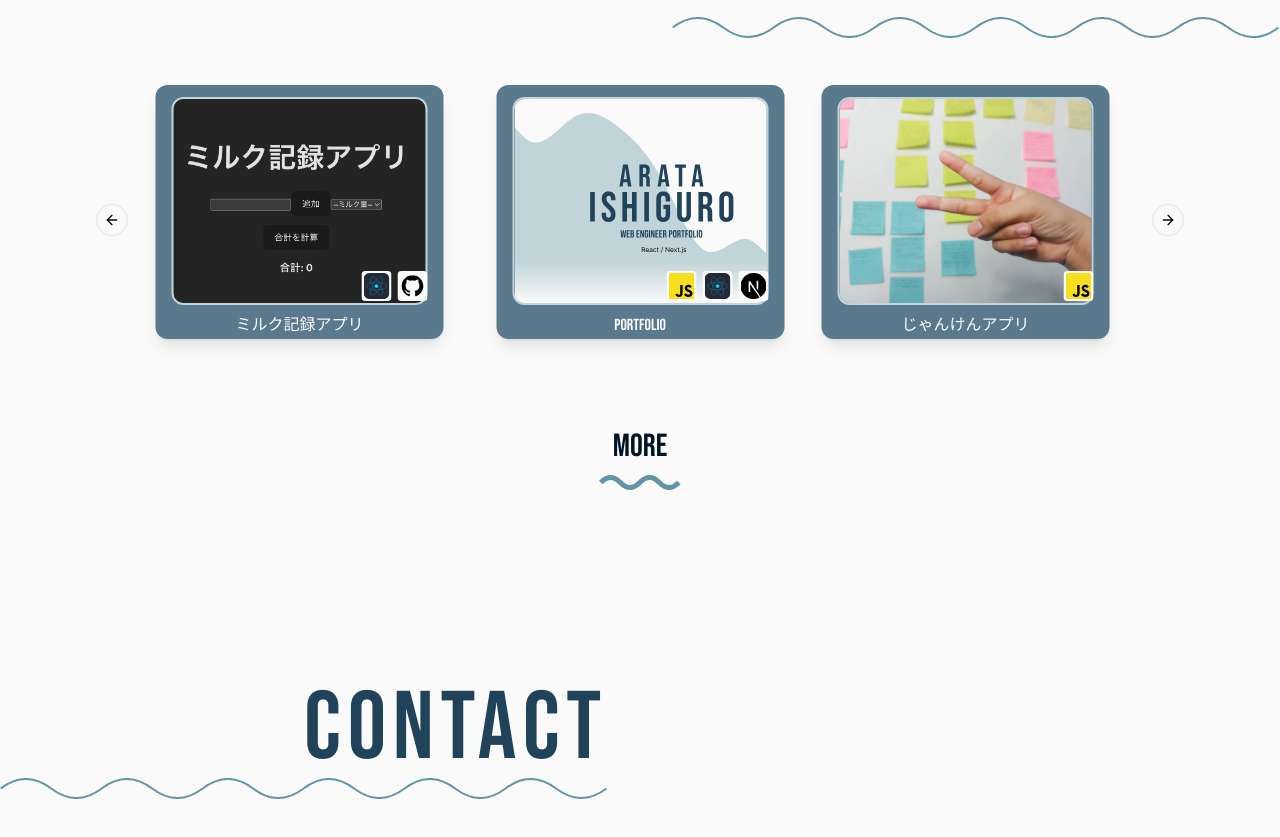
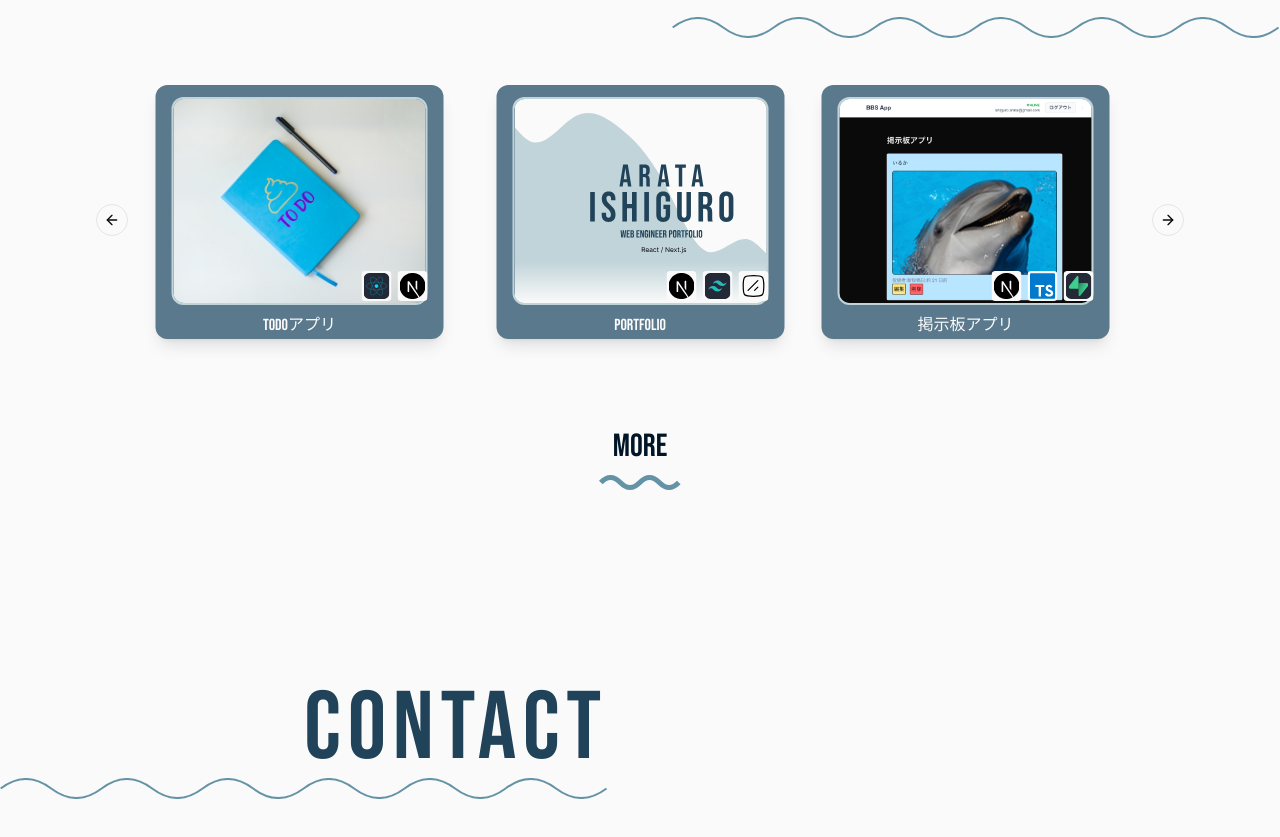
Before and after one commit to arata-1496/portfolio, a Next.js app: page / in a window 1280 px wide. Shown: the part 1735-2572 px from the top of the page. Built offline with nearby package versions, Linux system fonts and the light colour scheme; grey boxes are pictures that could not be loaded.

Commit message:
データ変更、githubリンク作成

```diff
--- a/src/app/components/Works/worksCard.jsx
+++ b/src/app/components/Works/worksCard.jsx
@@ -10,7 +10,6 @@ import {
   DialogTrigger,
 } from "@/app/components/ui/dialog";
 import { useState } from "react";
-import Link from "next/link";
 import { ExternalLink } from "lucide-react";
 
 const WorksCard = ({ work }) => {
@@ -31,7 +30,7 @@ const WorksCard = ({ work }) => {
   return (
     <Dialog>
       <DialogTrigger asChild>
-        <div className="max-w-72 w-full mx-auto bg-normal rounded-xl flex flex-col items-center text-p-white shadow-lg  transition-all duration-200 ease-in-out cursor-pointer hover:-translate-y-1 hover:shadow-lg hover:shadow-gray-500 ">
+        <div className="max-w-72 w-full mx-auto bg-normal rounded-xl flex flex-col items-center text-p-white shadow-lg transition-all duration-200 ease-in-out cursor-pointer hover:-translate-y-1 hover:shadow-lg hover:shadow-gray-500">
           <div className="relative w-full flex justify-center">
             <Image
               className="w-64 h-52 object-cover my-3 mb-2 rounded-xl border-2 border-more-light"
@@ -41,13 +40,13 @@ const WorksCard = ({ work }) => {
               alt={work.title}
               priority
             />
-
             <div className="absolute right-4 bottom-3 flex gap-1.5">
               {work.logos.slice(0, 3).map((logo, index) => {
                 return (
                   <Image
                     key={index}
-                    src={logo}
+                    src={logo.src}
+                    title={logo.title}
                     width={30}
                     height={30}
                     alt=""
@@ -106,15 +105,50 @@ const WorksCard = ({ work }) => {
           </div>
 
           {/* ロゴ */}
-          <div className="flex gap-3 justify-center">
-            {currentWork.logos?.map((logo, index) => (
-              <div
-                key={index}
-                className="w-12 h-12 relative bg-p-white rounded-lg p-2 shadow-sm"
-              >
-                <Image src={logo} fill className="object-contain p-1" alt="" />
-              </div>
-            ))}
+          <div className="flex gap-3 justify-center flex-wrap">
+            {currentWork.logos?.map((logo, index) => {
+              // GitHubアイコン用（linkがある場合）
+              if (logo.link) {
+                return (
+                  <a
+                    key={index}
+                    href={logo.link}
+                    target="_blank"
+                    rel="noopener noreferrer"
+                    className="flex flex-col items-center gap-1 group/logo"
+                  >
+                    <div className="w-12 h-12 relative bg-p-white rounded-lg p-2 shadow-sm group-hover/logo:shadow-md transition-all group-hover/logo:scale-110">
+                      <Image
+                        src={logo.src}
+                        fill
+                        className="object-contain p-1"
+                        alt={logo.title}
+                      />
+                    </div>
+                    <span className="text-xs text-p-white font-heebo">
+                      {logo.title}
+                    </span>
+                  </a>
+                );
+              }
+
+              // 通常のロゴ（linkがない場合）
+              return (
+                <div key={index} className="flex flex-col items-center gap-1">
+                  <div className="w-12 h-12 relative bg-p-white rounded-lg p-2 shadow-sm">
+                    <Image
+                      src={logo.src}
+                      fill
+                      className="object-contain p-1"
+                      alt={logo.title}
+                    />
+                  </div>
+                  <span className="text-xs text-p-white font-heebo">
+                    {logo.title}
+                  </span>
+                </div>
+              );
+            })}
           </div>
 
           {/* 概要 */}
--- a/src/app/data/WorksDate.jsx
+++ b/src/app/data/WorksDate.jsx
@@ -5,73 +5,94 @@ export const WorksDate = [
     title: "Portfolio",
     thumb: "/works/portfolio/thumb.svg",
     logos: [
-      "/logos/javascript.svg",
-      "/logos/react.svg",
-      "/logos/nextjs.svg",
-      "/logos/shadcn.svg",
+      { src: "/logos/nextjs.svg", title: "Next.js" },
+      { src: "/logos/tailwind.svg", title: "tailwind" },
+      { src: "/logos/shadcn.svg", title: "shadcn" },
+      {
+        src: "/logos/github.svg",
+        title: "GitHub",
+        link: "https://github.com/arata-1496/portfolio",
+      },
     ],
     detail: {
       about: `ポートフォリオ。
       構想からデザイン、実装まで一から制作しました。
       海や波をイメージしてシンプルかつリッチに感じるように心がけました。
-      shadcnやtailwindなどコンポーネントを使用しより仕事に`,
-      improvements: ["", "動く画像を入れてよりリッチにしたかった"],
+      shadcnやtailwindなどコンポーネントを学習し取り入れてみました。
+      UIコンポーネントをカスタムするのにかなり苦戦しました。
+      また、レスポンシブデザインを意識して作成しましたが、レイアウト崩れを何度も起こしこちらもかなり苦戦しました。`,
+      improvements: [
+        "スクロールも管理してアニメーションを追加したかった",
+        "問い合わせフォームもデータベースを使用して実装したかった。",
+      ],
     },
   },
   {
-    id: 2,
-    slug: "jyanken-app",
-    title: "じゃんけんアプリ",
-    thumb: "/works/jyanken/thumb.jpg",
-    logos: ["/logos/javascript.svg"],
+    slug: "bbs-app",
+    title: "掲示板アプリ",
+    thumb: "/works/bbs/thumb.png",
+    logos: [
+      { src: "/logos/nextjs.svg", title: "Next.js" },
+      { src: "/logos/typescript.svg", title: "TypeScript" },
+      { src: "/logos/supabase.svg", title: "supabase" },
+      { src: "/logos/tailwind.svg", title: "tailwind" },
+      {
+        src: "/logos/github.svg",
+        title: "GitHub",
+        link: "https://github.com/arata-1496/next-bbs-app",
+      },
+    ],
+    url: "https://next-bbs-i6bfwpum5-arata-ishiguros-projects.vercel.app",
     detail: {
-      about: `じゃんけんアプリ。
-      昨日の天気と比べて変化を見たい人に向けて作成しました。
-      また背景が現在の天気を反映して変化するため視覚的に天気を認識しやすくなっています。`,
+      about: `画像とコメントを載せることができる掲示板アプリ。
+      supabaseでデータベースも使用し、写真も保存できるようにしました。
+      また、Auth機能を搭載し悪意あるコメント防止を行いました`,
       improvements: [
-        "画像のレパートリーが少なく、より天気の詳細に関わる画像にすればよかった。",
-        "動く画像を入れてよりリッチにしたかった",
+        "シンプルすぎて記録専用になってしまった。",
+        "データの保存など長期目線での開発ができていなかった。",
       ],
     },
   },
   {
     id: 3,
-    slug: "todo-app",
-    title: "Todoアプリ",
-    thumb: "/works/todo/thumb.jpg",
-    logos: ["/logos/react.svg", "/logos/nextjs.svg"],
+    slug: "jyanken-app",
+    title: "じゃんけんアプリ",
+    thumb: "/works/jyanken/thumb.png",
+    logos: [
+      { src: "/logos/nextjs.svg", title: "Next.js" },
+      { src: "/logos/shadcn.svg", title: "shadcn" },
+      { src: "/logos/tailwind.svg", title: "tailwind" },
+      {
+        src: "/logos/github.svg",
+        title: "GitHub",
+        link: "https://github.com/arata-1496/jyanken-next",
+      },
+    ],
+    url: "https://jyanken-next.vercel.app/",
     detail: {
-      about: `Todoアプリ。
-      昨日の天気と比べて変化を見たい人に向けて作成しました。
-      また背景が現在の天気を反映して変化するため視覚的に天気を認識しやすくなっています。`,
+      about: `じゃんけんアプリ。
+      以前授業で生のJavaScriptで制作したじゃんけんゲームをNext.jsでやってみたくて制作してみました。
+      選んだ手によって結果をどう出すのかをかなり悩み、結果的にクエリを使用しました。
+      ランダム生成した数字の結果によってクエリを作成してページ遷移するように設計しました。
+      3歳の姪っ子に遊んでもらえるように子供向けにしました。
+      また背景もループするようにしてみました。`,
       improvements: [
-        "画像のレパートリーが少なく、より天気の詳細に関わる画像にすればよかった。",
-        "動く画像を入れてよりリッチにしたかった",
+        "クエリで結果を渡しているので、urlを変えれば結果を自分で変更できてしまう。zustandなどで管理したほうが良かったかもしれない。",
+        "複数人で遊べるように名前で登録して記録できるようにしたい。",
+        "連勝記録やアニメーションをいれたい。",
+        "連勝途中でボスが出るなどのギミックをつけるのもあり。",
       ],
     },
   },
   {
     id: 4,
-    slug: "abc-app",
-    title: "ABCアプリ",
-    thumb: "/works/abc/thumb.jpg",
-    logos: ["/logos/github.svg", "/logos/typescript.svg"],
-    detail: {
-      about: `ABCアプリ。
-      昨日の天気と比べて変化を見たい人に向けて作成しました。
-      また背景が現在の天気を反映して変化するため視覚的に天気を認識しやすくなっています。`,
-      improvements: [
-        "画像のレパートリーが少なく、より天気の詳細に関わる画像にすればよかった。",
-        "動く画像を入れてよりリッチにしたかった",
-      ],
-    },
-  },
-  {
-    id: 5,
     slug: "milk-app",
     title: "ミルク記録アプリ",
     thumb: "/works/milk/thumb.png",
-    logos: ["/logos/react.svg", "/logos/github.svg"],
+    logos: [
+      { src: "/logos/react.svg", title: "React" },
+      { src: "/logos/github.svg", title: "GitHub" },
+    ],
     detail: {
       about: `赤ちゃんが飲んだミルクの量を計算し記録するアプリ。
       ３時間おきのミルクで日々記録が億劫になってしまうパパママに向けたアプリです。
@@ -84,24 +105,40 @@ export const WorksDate = [
     },
   },
   {
+    id: 5,
+    slug: "（ダミー）todo-app",
+    title: "Todoアプリ",
+    thumb: "/works/todo/thumb.jpg",
+    logos: [
+      { src: "/logos/react.svg", title: "React" },
+      { src: "/logos/nextjs.svg", title: "Next.js" },
+    ],
+    detail: {
+      about: `Todoアプリ。
+      昨日の天気と比べて変化を見たい人に向けて作成しました。
+      また背景が現在の天気を反映して変化するため視覚的に天気を認識しやすくなっています。`,
+      improvements: [
+        "画像のレパートリーが少なく、より天気の詳細に関わる画像にすればよかった。",
+        "動く画像を入れてよりリッチにしたかった",
+      ],
+    },
+  },
+  {
     id: 6,
-    slug: "bbs-app",
-    title: "掲示板アプリ",
-    thumb: "/works/bbs/thumb.png",
+    slug: "abc-app",
+    title: "ABCアプリ",
+    thumb: "/works/abc/thumb.jpg",
     logos: [
-      "/logos/nextjs.svg",
-      "/logos/typescript.svg",
-      "/logos/supabase.svg",
-      "/logos/tailwind.svg",
-      "/logos/github.svg",
+      { src: "/logos/nextjs.svg", title: "Next.js" },
+      { src: "/logos/nextjs.svg", title: "Next.js" },
     ],
-    url: "https://next-bbs-i6bfwpum5-arata-ishiguros-projects.vercel.app",
     detail: {
-      about: `画像とコメントを載せることができる掲示板アプリ。
-      supabaseを使用しAuth機能を搭載。またデータベースも使用している。`,
+      about: `ABCアプリ。
+      昨日の天気と比べて変化を見たい人に向けて作成しました。
+      また背景が現在の天気を反映して変化するため視覚的に天気を認識しやすくなっています。`,
       improvements: [
-        "シンプルすぎて記録専用になってしまった。",
-        "データの保存など長期目線での開発ができていなかった。",
+        "画像のレパートリーが少なく、より天気の詳細に関わる画像にすればよかった。",
+        "動く画像を入れてよりリッチにしたかった",
       ],
     },
   },
```
Also changed, not shown: public/works/jyanken/thumb.jpg (deleted), 1 other file (tests, documents, lock files or other folders).
